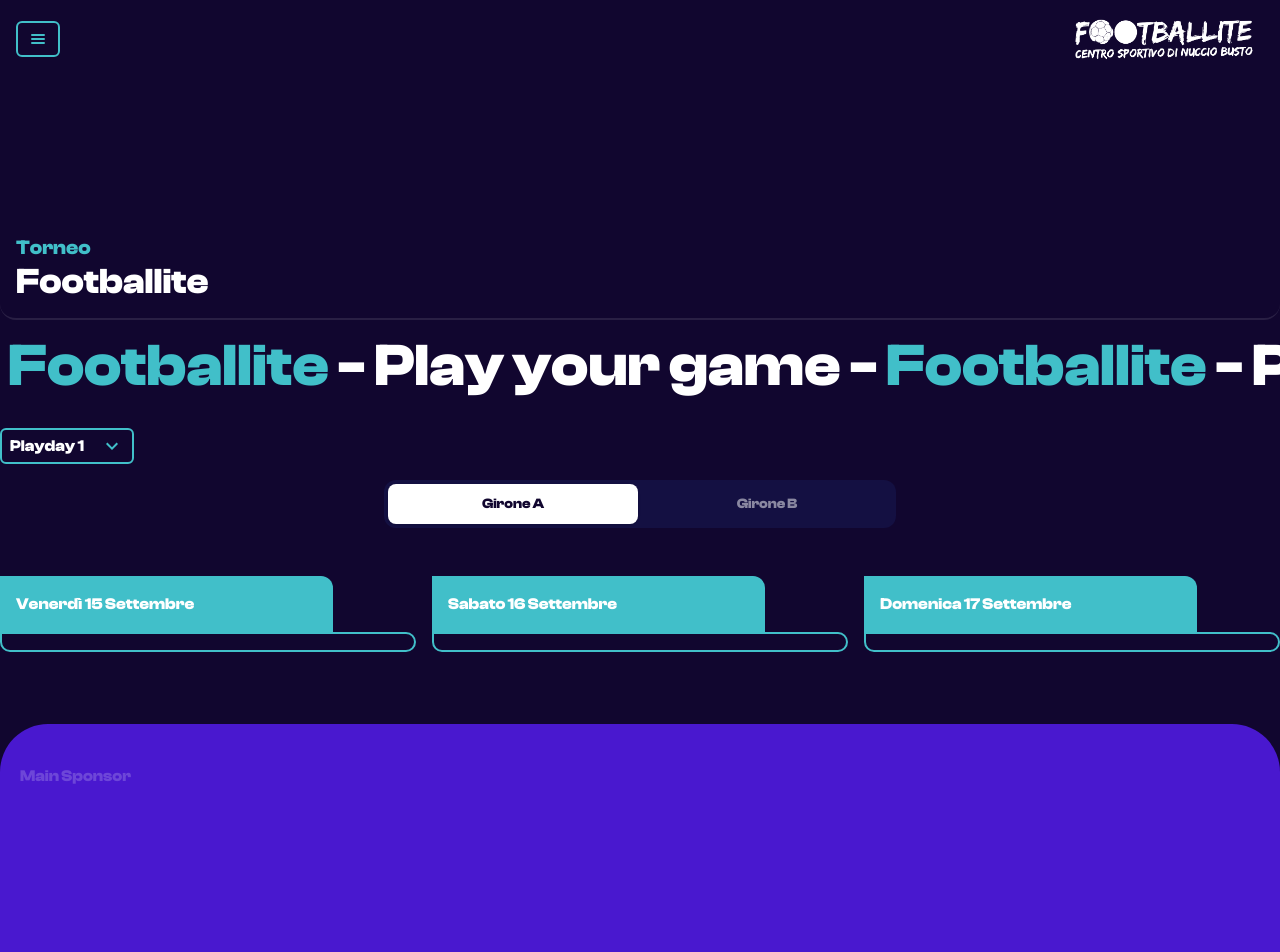
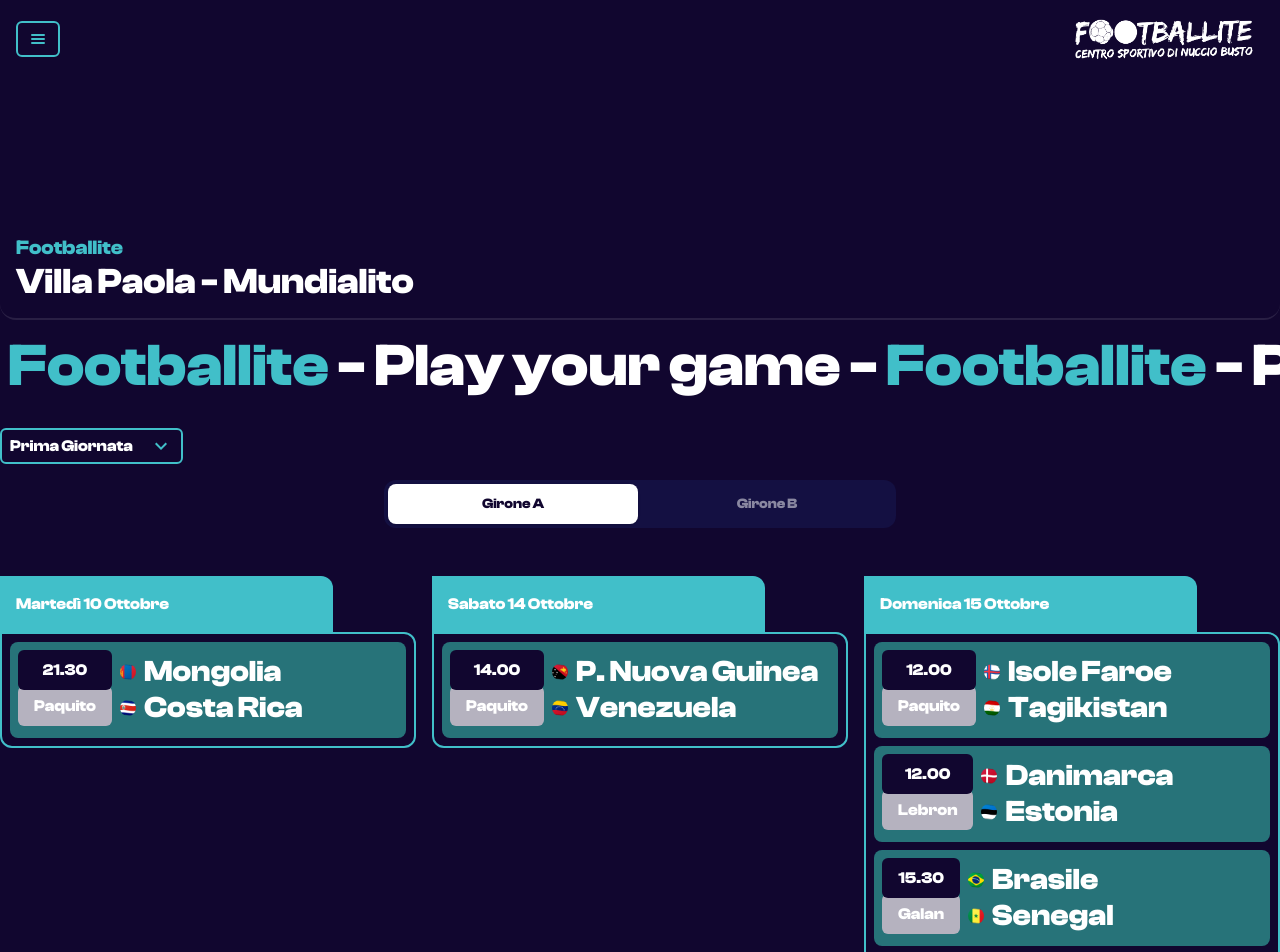
Before and after one commit to FrancescoCiccio/championship, a Nuxt app: page / in a window 1280 px wide. Shown: the top 952 px of the page. Built offline with nearby package versions, Linux system fonts and the light colour scheme.

Commit message:
Prima giornata

```diff
--- a/components/Navigation.vue
+++ b/components/Navigation.vue
@@ -1,5 +1,5 @@
 <template>
-    <header class="px-4 w-full fixed flex top-0 left-0 py-4 z-20 justify-between items-center">
+    <header class="px-4 w-full fixed flex top-0 left-0 py-4 z-20 justify-between items-center bg-primary">
             <div class="btn bg-primary" @click="toggleMenu">
                 <svg width="24" height="24" viewBox="0 0 24 24" fill="none" xmlns="http://www.w3.org/2000/svg">
                     <path d="M6 8H18M6 12H18M6 16H18" stroke="#41BFC9" stroke-width="2" stroke-linecap="round" stroke-linejoin="round"/>
--- a/components/RowScroll.vue
+++ b/components/RowScroll.vue
@@ -25,11 +25,11 @@
                 - Play your game -
             </div>
 
-            <div class="text-2xl riga-item text-secondary mx-2">
+            <div class="text-2xl lg:text-5xl xl:text-6xl  riga-item text-secondary mx-2">
                 Footballite
             </div>
 
-            <div class="text-2xl riga-item">
+            <div class="text-2xl lg:text-5xl xl:text-6xl  riga-item">
                 - Play your game -
             </div>
         </div>
--- a/pages/index.vue
+++ b/pages/index.vue
@@ -5,10 +5,10 @@
     <section class="h-[40vh] rounded-b-2xl border-b-2 border-solid border-white/10 text-white overflow-hidden mask flex items-end p-4">
         <div class="flex flex-col container mx-auto">
             <h3>
-                Torneo
+                Footballite
             </h3>
             <h1>
-                Footballite
+                Villa Paola - Mundialito
             </h1>
         </div>
     </section>
@@ -50,11 +50,14 @@
                             @click="changePlayday(playday)"
                         >
                             {{ playday.name }}
-                            <div class="flex text-xs text-slate-400">
+                            <div class="flex text-xs text-slate-400 gap-1">
+
                                 <span>
-                                    {{  playday.from }}
+                                    {{ ' ' +  playday.from + ' ' }}
                                 </span>
-                                -
+                                <span>
+                                    -
+                                </span>
                                 <span>
                                     {{  playday.to  }}
                                 </span>
--- a/public/json/playday.json
+++ b/public/json/playday.json
@@ -1,29 +1,143 @@
 {
     "playdays": [
         {
-            "name": "Playday 1",
-            "from": "11-09-2023",
-            "to": "17-09-2023",
+            "name": "Prima Giornata",
+            "from": "10-10-2023",
+            "to": "15-10-2023",
             "daysA": [
                 {
-                    "Venerdì 15 Settembre": []
+                    "Martedì 10 Ottobre": [
+                        {
+                            "time": "21.30",
+                            "field": "Paquito",
+                            "homeTeam": "Mongolia",
+                            "awayTeam": "Costa Rica",
+                            "homeFlag": "mn.webp",
+                            "awayFlag": "cr.webp",
+                            "status": 0
+                        }
+                    ]
                 },
                 {
-                    "Sabato 16 Settembre": []
+                    "Sabato 14 Ottobre": [
+                        {
+                            "time": "14.00",
+                            "field": "Paquito",
+                            "homeTeam": "P. Nuova Guinea",
+                            "awayTeam": "Venezuela",
+                            "homeFlag": "pg.webp",
+                            "awayFlag": "ve.webp",
+                            "status": 0
+                        }
+                    ]
                 },
                 {
-                    "Domenica 17 Settembre": []
+                    "Domenica 15 Ottobre": [
+                        {
+                            "time": "12.00",
+                            "field": "Paquito",
+                            "homeTeam": "Isole Faroe",
+                            "awayTeam": "Tagikistan",
+                            "homeFlag": "fo.webp",
+                            "awayFlag": "tj.webp",
+                            "status": 0
+                        },
+                        {
+                            "time": "12.00",
+                            "field": "Lebron",
+                            "homeTeam": "Danimarca",
+                            "awayTeam": "Estonia",
+                            "homeFlag": "dk.webp",
+                            "awayFlag": "ee.webp",
+                            "status": 0
+                        },
+                        {
+                            "time": "15.30",
+                            "field": "Galan",
+                            "homeTeam": "Brasile",
+                            "awayTeam": "Senegal",
+                            "homeFlag": "br.webp",
+                            "awayFlag": "sn.webp",
+                            "status": 0
+                        },
+                        {
+                            "time": "15.30",
+                            "field": "Paquito",
+                            "homeTeam": "Groenlandia",
+                            "awayTeam": "Spagna",
+                            "homeFlag": "gl.webp",
+                            "awayFlag": "es.webp",
+                            "status": 0
+                        }
+                    ]
                 }
             ],
             "daysB": [
                 {
-                    "Venerdì 15 Settembre": []
+                    "Venerdì 13 Ottobre": [
+                        {
+                            "time": "21.30",
+                            "field": "Paquito",
+                            "homeTeam": "Egitto",
+                            "awayTeam": "Australia",
+                            "homeFlag": "eg.webp",
+                            "awayFlag": "au.webp",
+                            "status": 0
+                        },
+                        {
+                            "time": "21.30",
+                            "field": "Galan",
+                            "homeTeam": "Uzbekistan",
+                            "awayTeam": "Burkina Faso",
+                            "homeFlag": "uz.webp",
+                            "awayFlag": "bf.webp",
+                            "status": 0
+                        }
+                    ]
                 },
                 {
-                    "Sabato 16 Settembre": []
+                    "Sabato 14 Ottobre": [
+                        {
+                            "time": "12.00",
+                            "field": "Lebron",
+                            "homeTeam": "Nuova Zelanda",
+                            "awayTeam": "Italia",
+                            "homeFlag": "nz.webp",
+                            "awayFlag": "it.webp",
+                            "status": 0
+                        },
+                        {
+                            "time": "12.00",
+                            "field": "Paquito",
+                            "homeTeam": "Argentina",
+                            "awayTeam": "Andorra",
+                            "homeFlag": "ar.webp",
+                            "awayFlag": "ad.webp",
+                            "status": 0
+                        },
+                        {
+                            "time": "14.00",
+                            "field": "Lebron",
+                            "homeTeam": "Giappone",
+                            "awayTeam": "Messico",
+                            "homeFlag": "jp.webp",
+                            "awayFlag": "mx.webp",
+                            "status": 0
+                        }
+                    ]
                 },
                 {
-                    "Domenica 17 Settembre": []
+                    "Domenica 15 Ottobre": [
+                        {
+                            "time": "10.00",
+                            "field": "Paquito",
+                            "homeTeam": "Kuwait",
+                            "awayTeam": "Albania",
+                            "homeFlag": "kw.webp",
+                            "awayFlag": "al.webp",
+                            "status": 0
+                        }
+                    ]
                 }
             ]
         },
```
